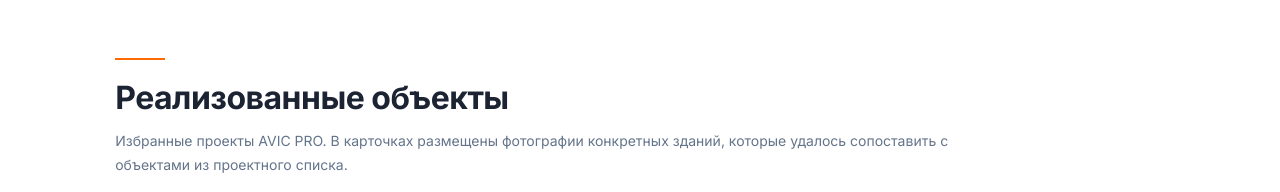
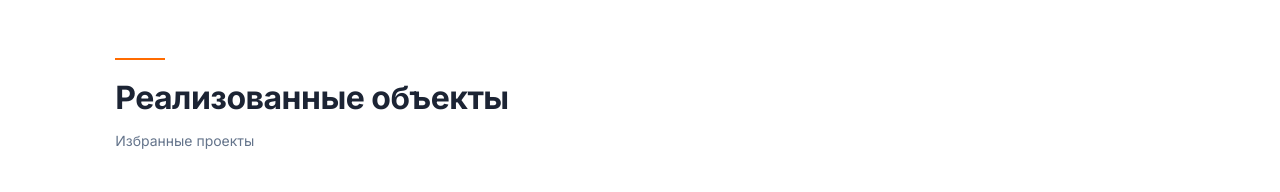
Before and after one commit to AVICENG/github.io, a plain HTML site: page index.html in a window 1280 px wide. Shown: the part 2080-2272 px from the top of the page. Drawn offline with Linux system fonts and the light colour scheme; grey boxes are pictures that could not be loaded.

Commit message:
Update index.html

```diff
--- a/index.html
+++ b/index.html
@@ -79,7 +79,7 @@ section.content{padding:85px var(--pad);background:var(--soft)}section.white{bac
 </div></section>
 
 <section id="projects" class="content white">
-<div class="section-head"><div class="section-line"></div><h2>Реализованные объекты</h2><p>Избранные проекты AVIC PRO. В карточках размещены фотографии конкретных зданий, которые удалось сопоставить с объектами из проектного списка.</p></div>
+<div class="section-head"><div class="section-line"></div><h2>Реализованные объекты</h2><p>Избранные проекты </p></div>
 <div class="projects-grid">
   <article class="project"><div class="project-photo"><img src="https://center.mosfilm.ru/upload/iblock/177/eck61ol55tdxh6c6pbdxu7ow6wfnr86h.jpg" alt="Киноконцертный комплекс и павильон №17 Мосфильма" loading="lazy"></div><div class="project-body"><div class="project-date">24.08.2024</div><h3>Киноконцертный комплекс и павильон №17 «Мосфильма»</h3><div class="project-address">Москва, ул. Мосфильмовская, Раменки</div><p class="project-desc">Программирование и пусконаладка систем автоматизации и диспетчеризации.</p><div class="project-tag">Автоматизация · диспетчеризация</div></div></article>
   <article class="project"><div class="project-photo"><img src="https://aovm.ru/photo_bc/7/1/1/1.jpg" alt="Бизнес-центр Меридиан" loading="lazy"></div><div class="project-body"><div class="project-date">12.02.2021</div><h3>БЦ «Меридиан»</h3><div class="project-address">Москва, Смольная ул., 24Д</div><p class="project-desc">Модернизация систем автоматики и диспетчеризации.</p><div class="project-tag">BMS · модернизация</div></div></article>
```
